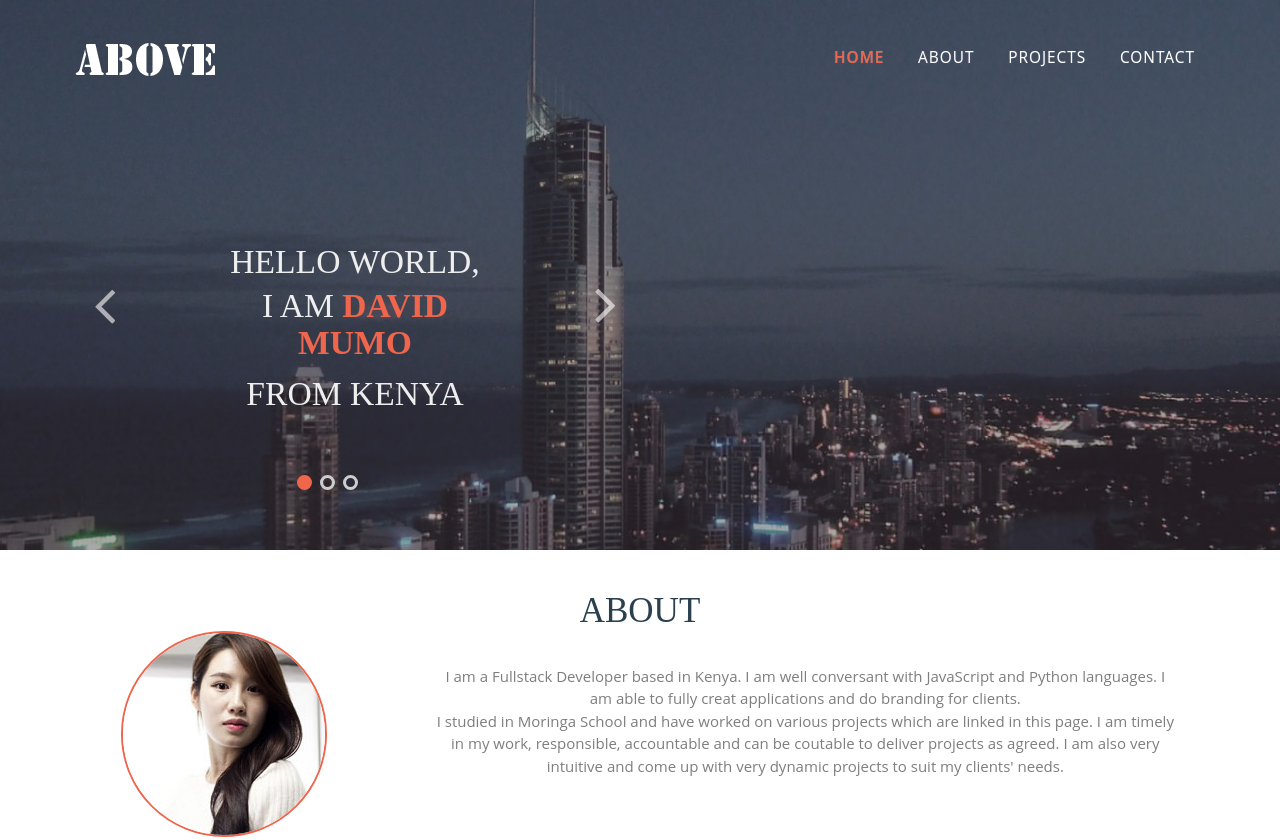
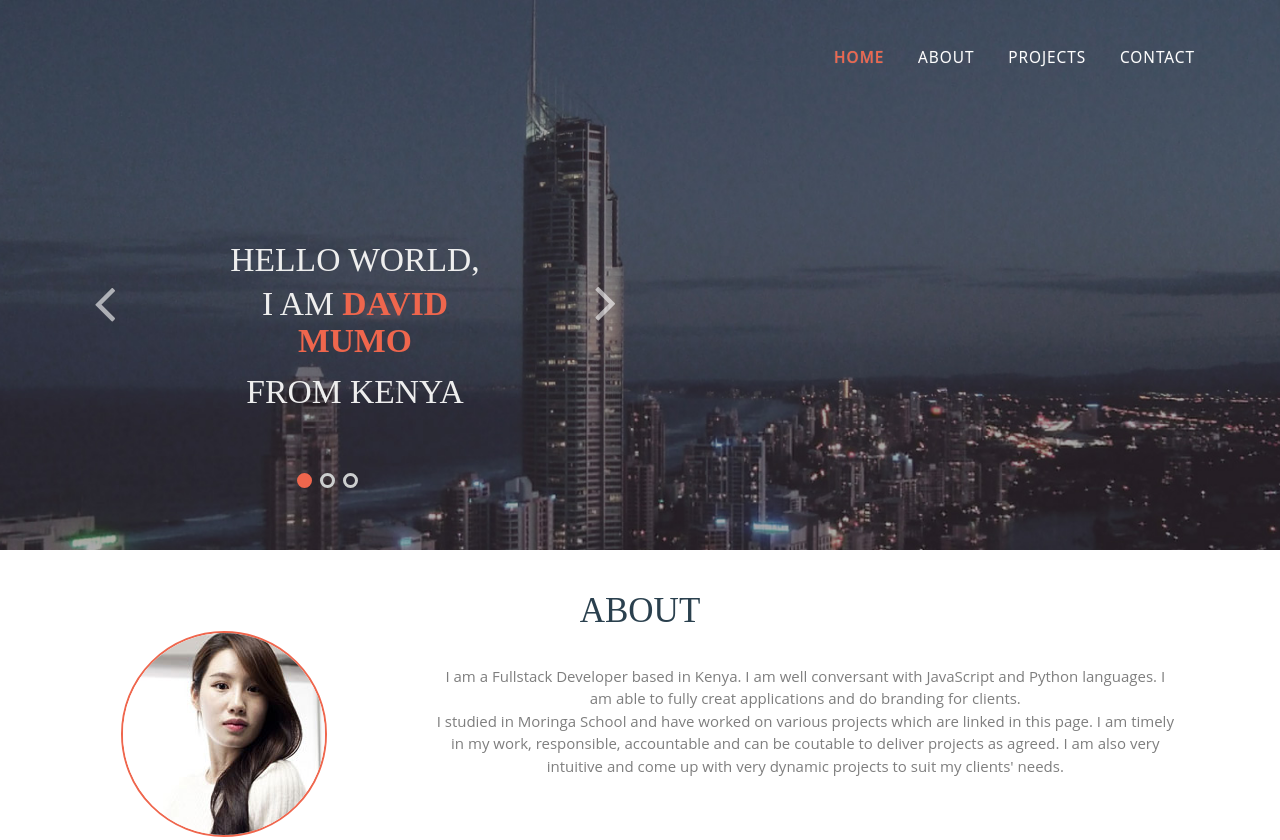
Before and after one commit to Msyoka/Msyoka.github.io, a plain HTML site: page index.html in a window 1280 px wide. Shown: the top 840 px of the page. Drawn offline with Linux system fonts and the light colour scheme.

Commit message:
make changes to html

```diff
--- a/index.html
+++ b/index.html
@@ -27,7 +27,7 @@ Smartphone Compatible web template, free webdesigns for Nokia, Samsung, LG, Sony
       <div class="container">
          <div class="header-top">
       		 <div class="logo">
-				<a href="index.html"><img src="images/logo.png" alt=""/></a>
+				<a href="index.html"><img src="" alt=""/></a>
 			 </div>
 		   <div class="top-menu">
 		   	<span class="menu"> </span>
```
